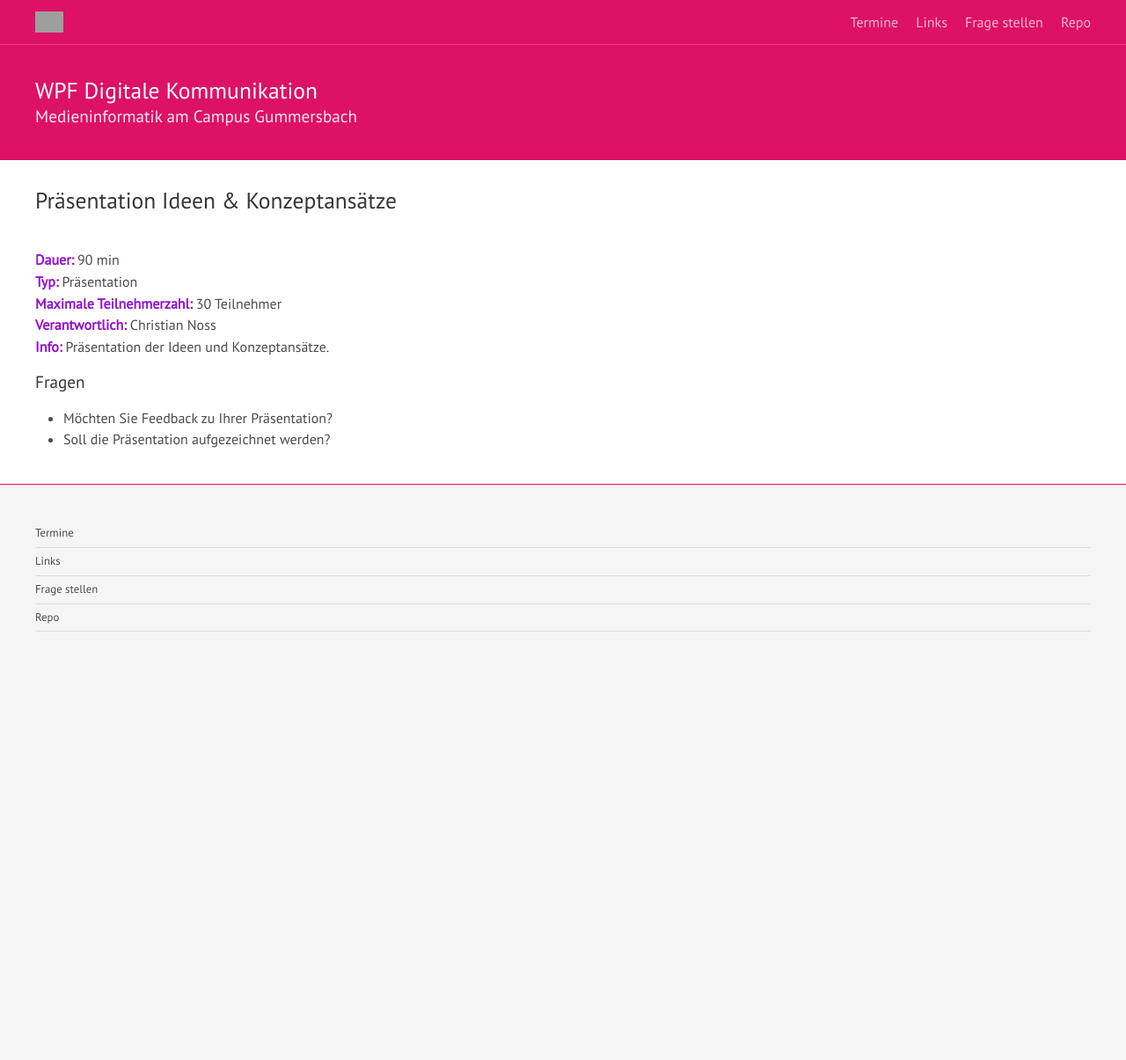
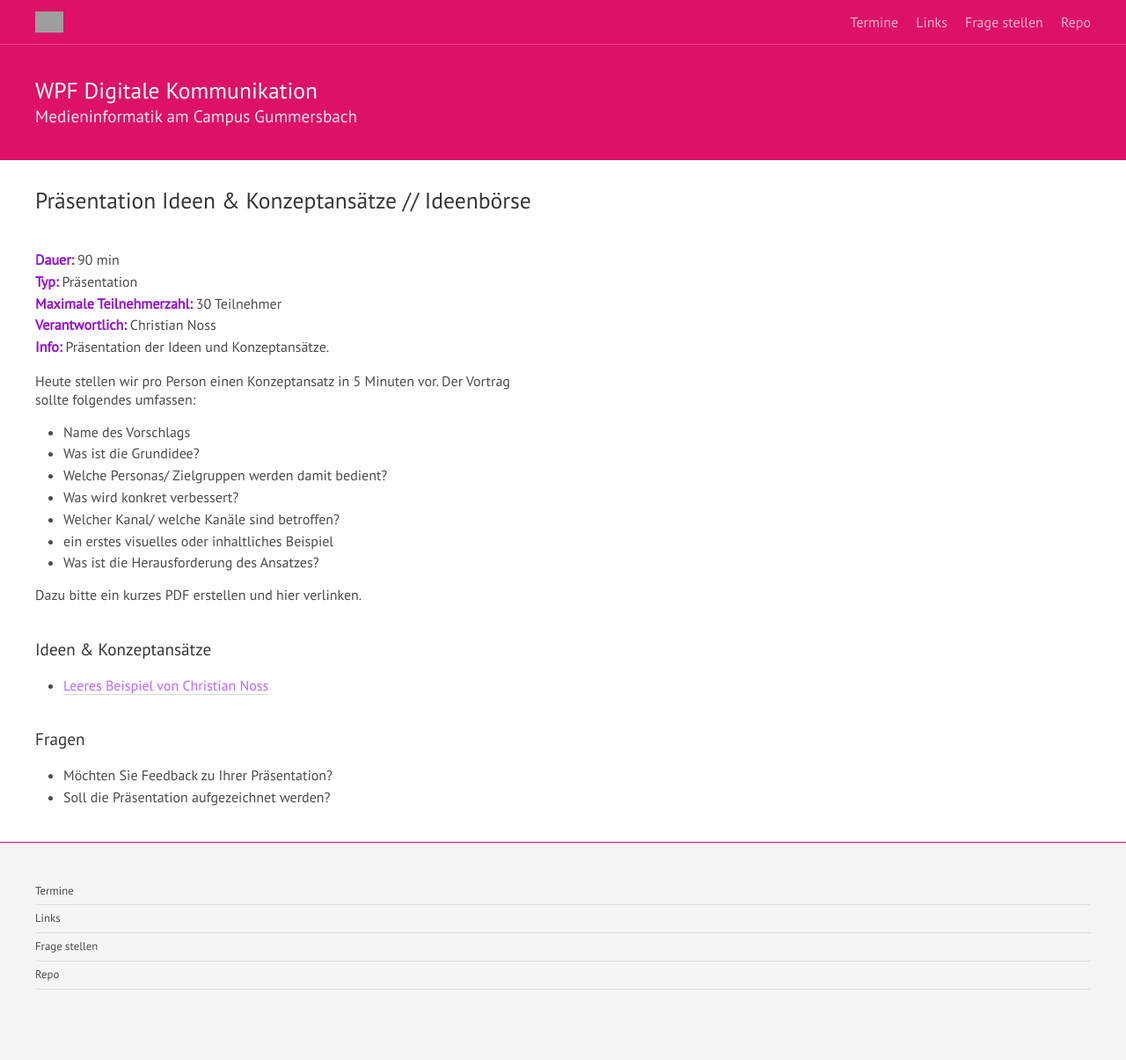
Before and after one commit to th-koeln/mi-wpf-digitale-kommunikation, a Jekyll site: the page built from _lehrveranstaltungen/fr-praesentation-ideen.md, in a window 1280 px wide. Shown: the whole page at 88% size. Built offline with Jekyll 4.4.1, drawn with Linux system fonts in a browser that asks for light colours; nearby versions of some CDN libraries; before the commit the page ends 900 px from its top, so only the background shows below that; grey boxes are pictures that could not be loaded.

Commit message:
Ideenbörse integriert.

```diff
--- a/_lehrveranstaltungen/fr-praesentation-ideen.md
+++ b/_lehrveranstaltungen/fr-praesentation-ideen.md
@@ -1,5 +1,5 @@
 ---
-titel: Präsentation Ideen & Konzeptansätze
+titel: Präsentation Ideen & Konzeptansätze // Ideenbörse
 kuerzel: pa
 verantwortlich: cn
 typ: praesentation
@@ -10,6 +10,19 @@ dauer: 90
 info: Präsentation der Ideen und Konzeptansätze.
 ---
 
+Heute stellen wir pro Person einen Konzeptansatz in 5 Minuten vor. Der Vortrag sollte folgendes umfassen:
+- Name des Vorschlags
+- Was ist die Grundidee?
+- Welche Personas/ Zielgruppen werden damit bedient?
+- Was wird konkret verbessert?
+- Welcher Kanal/ welche Kanäle sind betroffen?
+- ein erstes visuelles oder inhaltliches Beispiel
+- Was ist die Herausforderung des Ansatzes?
+
+Dazu bitte ein kurzes PDF erstellen und hier verlinken.
+
+### Ideen & Konzeptansätze
+- [Leeres Beispiel von Christian Noss]()
 
 ### Fragen
 - Möchten Sie Feedback zu Ihrer Präsentation?
```
